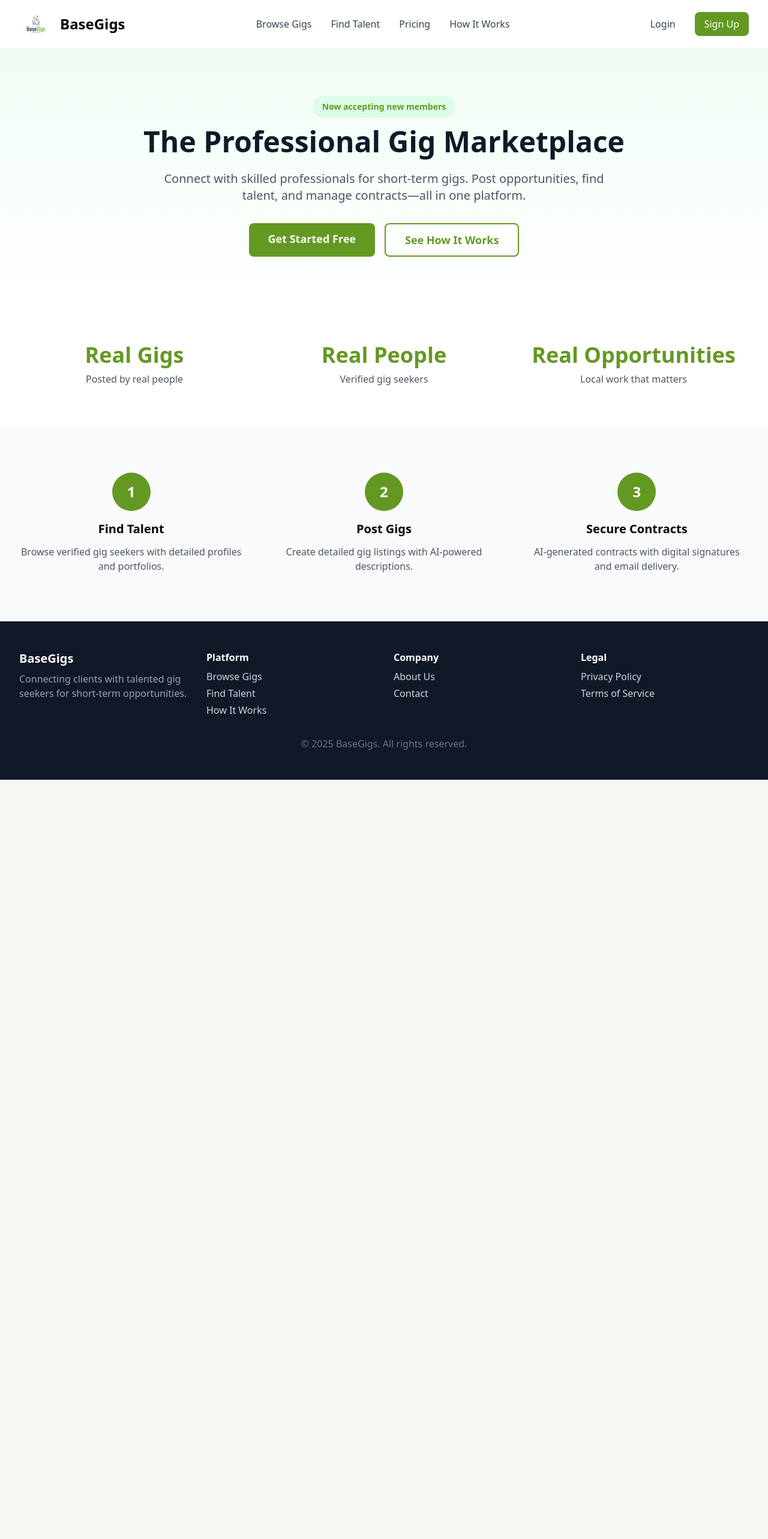
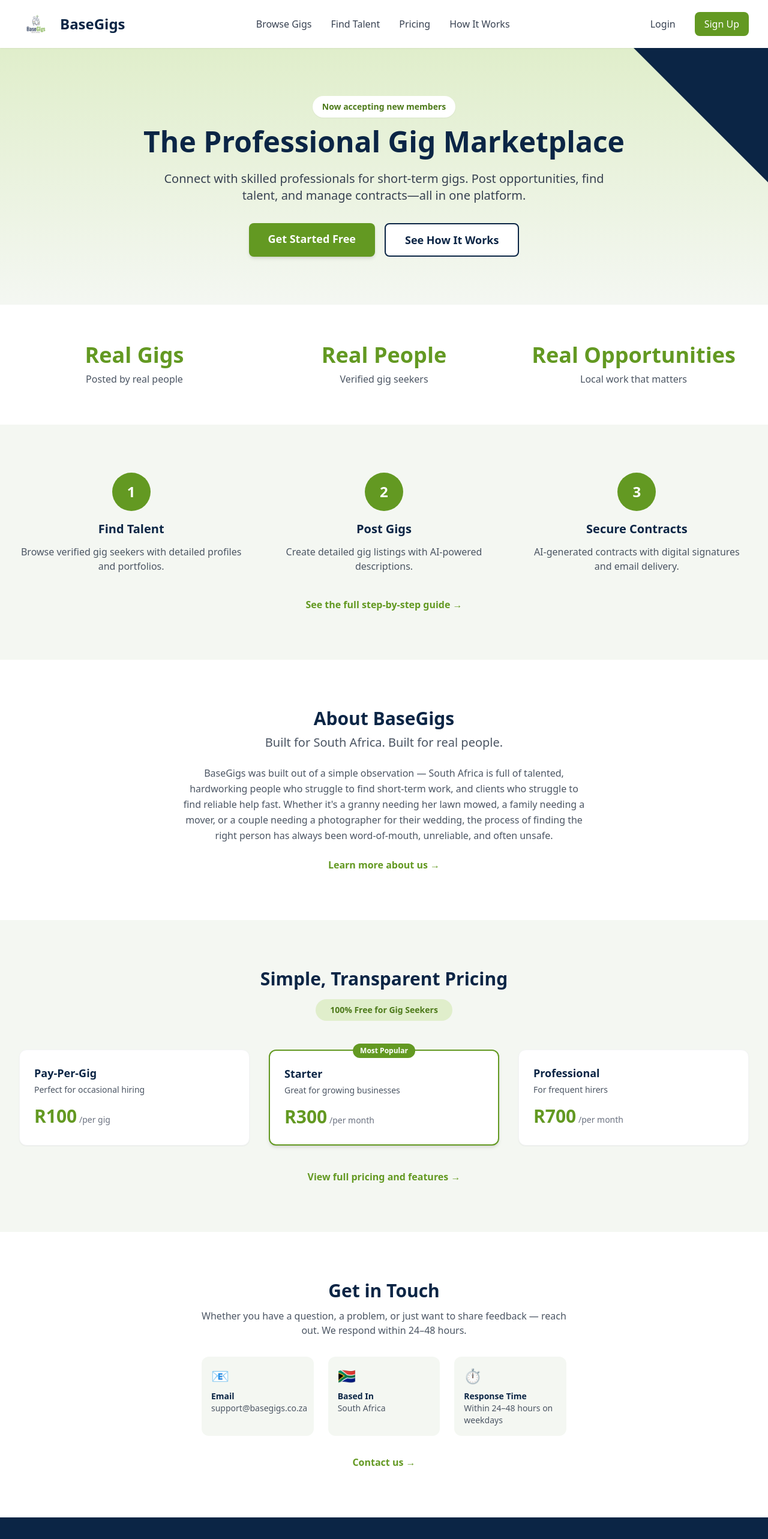
Before and after one commit to Sib222/basegigs, a Next.js app: page / in a window 1280 px wide. Shown: the top 2566 px of the page at 60% size. Before the commit the page ends 1300 px from the top, so only its background shows below. Built offline with nearby package versions, Linux system fonts and the light colour scheme.

Commit message:
Update page.tsx

```diff
--- a/app/page.tsx
+++ b/app/page.tsx
@@ -10,6 +10,24 @@ export default function Home() {
 
   useEffect(() => {
     checkUser()
+  }, [])
+
+  useEffect(() => {
+    const observer = new IntersectionObserver(
+      (entries) => {
+        entries.forEach((entry) => {
+          if (entry.isIntersecting) {
+            entry.target.classList.add('animate-fade-in-up')
+            observer.unobserve(entry.target)
+          }
+        })
+      },
+      { threshold: 0.12 }
+    )
+
+    document.querySelectorAll('.reveal').forEach((el) => observer.observe(el))
+
+    return () => observer.disconnect()
   }, [])
 
   const checkUser = async () => {
@@ -41,48 +59,44 @@ export default function Home() {
   return (
     <div className="min-h-screen">
       {/* Navigation */}
-      <nav className="bg-white shadow-sm">
+      <nav className="bg-white shadow-sm sticky top-0 z-50">
         <div className="max-w-7xl mx-auto px-4 sm:px-6 lg:px-8">
-          {/* BIGGER NAVBAR */}
           <div className="flex justify-between items-center h-16 md:h-20">
-            {/* LOGO */}
             <Link href="/" className="flex items-center">
               <img
                 src="/logo.png"
                 alt="BaseGigs Logo"
                 className="h-10 md:h-14 w-auto"
               />
-              <span className="ml-3 text-xl md:text-2xl font-semibold">
+              <span className="ml-3 text-xl md:text-2xl font-semibold text-secondary">
                 BaseGigs
               </span>
             </Link>
 
-            {/* Nav Links */}
             <div className="hidden md:flex space-x-8">
-              <Link href="/browse-gigs" className="text-gray-700 hover:text-primary">Browse Gigs</Link>
-              <Link href="/find-talent" className="text-gray-700 hover:text-primary">Find Talent</Link>
-              <Link href="/pricing" className="text-gray-700 hover:text-primary">Pricing</Link>
-              <Link href="/how-it-works" className="text-gray-700 hover:text-primary">How It Works</Link>
+              <Link href="/browse-gigs" className="text-gray-700 hover:text-primary transition-colors">Browse Gigs</Link>
+              <Link href="/find-talent" className="text-gray-700 hover:text-primary transition-colors">Find Talent</Link>
+              <Link href="/pricing" className="text-gray-700 hover:text-primary transition-colors">Pricing</Link>
+              <Link href="/how-it-works" className="text-gray-700 hover:text-primary transition-colors">How It Works</Link>
             </div>
 
-            {/* Auth */}
             <div className="flex space-x-4">
               {user ? (
                 <>
-                  <Link href={getDashboardLink()} className="px-4 py-2 text-gray-700 hover:text-primary font-medium">
+                  <Link href={getDashboardLink()} className="px-4 py-2 text-gray-700 hover:text-primary font-medium transition-colors">
                     Dashboard
                   </Link>
                   <button
                     onClick={handleLogout}
-                    className="px-4 py-2 bg-red-500 text-white rounded-lg hover:bg-red-600 font-medium"
+                    className="px-4 py-2 bg-red-500 text-white rounded-lg hover:bg-red-600 font-medium transition-colors"
                   >
                     Logout
                   </button>
                 </>
               ) : (
                 <>
-                  <Link href="/login" className="px-4 py-2 text-gray-700 hover:text-primary">Login</Link>
-                  <Link href="/signup" className="px-4 py-2 bg-primary text-white rounded-lg hover:bg-green-600">
+                  <Link href="/login" className="px-4 py-2 text-gray-700 hover:text-primary transition-colors">Login</Link>
+                  <Link href="/signup" className="px-4 py-2 bg-primary text-white rounded-lg hover:bg-primary-dark transition-colors">
                     Sign Up
                   </Link>
                 </>
@@ -93,28 +107,32 @@ export default function Home() {
       </nav>
 
       {/* Hero Section */}
-      <section className="bg-gradient-to-b from-green-50 to-white py-20">
-        <div className="max-w-7xl mx-auto px-4 sm:px-6 lg:px-8 text-center">
-          <div className="inline-block bg-green-100 text-primary px-4 py-2 rounded-full text-sm font-semibold mb-4">
+      <section className="relative overflow-hidden bg-gradient-to-b from-primary-light to-sage py-20">
+        <div
+          className="hidden md:block absolute -top-20 -right-20 w-96 h-96 bg-secondary"
+          style={{ clipPath: 'polygon(0 0, 100% 0, 100% 100%)' }}
+        ></div>
+        <div className="max-w-7xl mx-auto px-4 sm:px-6 lg:px-8 text-center relative">
+          <div className="inline-block bg-white text-primary-dark px-4 py-2 rounded-full text-sm font-semibold mb-4 shadow-sm">
             Now accepting new members
           </div>
-          <h1 className="text-5xl font-bold text-gray-900 mb-6">
+          <h1 className="text-5xl font-bold text-secondary mb-6">
             The Professional Gig Marketplace
           </h1>
-          <p className="text-xl text-gray-600 mb-8 max-w-3xl mx-auto">
+          <p className="text-xl text-gray-700 mb-8 max-w-3xl mx-auto">
             Connect with skilled professionals for short-term gigs. Post opportunities, find talent, and manage contracts—all in one platform.
           </p>
           <div className="flex justify-center space-x-4">
             {user ? (
-              <Link href={getDashboardLink()} className="px-8 py-3 bg-primary text-white rounded-lg text-lg font-semibold hover:bg-green-600">
+              <Link href={getDashboardLink()} className="px-8 py-3 bg-primary text-white rounded-lg text-lg font-semibold hover:bg-primary-dark transition-colors shadow-md">
                 Go to Dashboard
               </Link>
             ) : (
               <>
-                <Link href="/signup" className="px-8 py-3 bg-primary text-white rounded-lg text-lg font-semibold hover:bg-green-600">
+                <Link href="/signup" className="px-8 py-3 bg-primary text-white rounded-lg text-lg font-semibold hover:bg-primary-dark transition-colors shadow-md">
                   Get Started Free
                 </Link>
-                <Link href="/how-it-works" className="px-8 py-3 bg-white text-primary border-2 border-primary rounded-lg text-lg font-semibold hover:bg-green-50">
+                <Link href="/how-it-works" className="px-8 py-3 bg-white text-secondary border-2 border-secondary rounded-lg text-lg font-semibold hover:bg-secondary hover:text-white transition-colors">
                   See How It Works
                 </Link>
               </>
@@ -124,7 +142,7 @@ export default function Home() {
       </section>
 
       {/* Stats Section */}
-      <section className="py-16 bg-white">
+      <section className="py-16 bg-white reveal opacity-0">
         <div className="max-w-7xl mx-auto px-4 sm:px-6 lg:px-8">
           <div className="grid grid-cols-1 md:grid-cols-3 gap-8 text-center">
             <div>
@@ -144,25 +162,118 @@ export default function Home() {
       </section>
 
       {/* Three-Step Value */}
-      <section className="py-20 bg-gray-50">
+      <section className="py-20 bg-sage reveal opacity-0">
         <div className="max-w-7xl mx-auto px-4 sm:px-6 lg:px-8">
           <div className="grid grid-cols-1 md:grid-cols-3 gap-12">
             <div className="text-center">
               <div className="bg-primary text-white w-16 h-16 rounded-full flex items-center justify-center text-2xl font-bold mx-auto mb-4">1</div>
-              <h3 className="text-xl font-bold mb-3">Find Talent</h3>
+              <h3 className="text-xl font-bold mb-3 text-secondary">Find Talent</h3>
               <p className="text-gray-600">Browse verified gig seekers with detailed profiles and portfolios.</p>
             </div>
             <div className="text-center">
               <div className="bg-primary text-white w-16 h-16 rounded-full flex items-center justify-center text-2xl font-bold mx-auto mb-4">2</div>
-              <h3 className="text-xl font-bold mb-3">Post Gigs</h3>
+              <h3 className="text-xl font-bold mb-3 text-secondary">Post Gigs</h3>
               <p className="text-gray-600">Create detailed gig listings with AI-powered descriptions.</p>
             </div>
             <div className="text-center">
               <div className="bg-primary text-white w-16 h-16 rounded-full flex items-center justify-center text-2xl font-bold mx-auto mb-4">3</div>
-              <h3 className="text-xl font-bold mb-3">Secure Contracts</h3>
+              <h3 className="text-xl font-bold mb-3 text-secondary">Secure Contracts</h3>
               <p className="text-gray-600">AI-generated contracts with digital signatures and email delivery.</p>
             </div>
           </div>
+          <div className="text-center mt-10">
+            <Link href="/how-it-works" className="text-primary font-semibold hover:underline">
+              See the full step-by-step guide →
+            </Link>
+          </div>
+        </div>
+      </section>
+
+      {/* About Preview */}
+      <section className="py-20 bg-white reveal opacity-0">
+        <div className="max-w-4xl mx-auto px-4 sm:px-6 lg:px-8 text-center">
+          <h2 className="text-3xl font-bold text-secondary mb-2">About BaseGigs</h2>
+          <p className="text-xl text-gray-600 mb-6">Built for South Africa. Built for real people.</p>
+          <p className="text-gray-600 leading-relaxed max-w-2xl mx-auto">
+            BaseGigs was built out of a simple observation — South Africa is full of talented, hardworking people who struggle to find short-term work, and clients who struggle to find reliable help fast. Whether it&apos;s a granny needing her lawn mowed, a family needing a mover, or a couple needing a photographer for their wedding, the process of finding the right person has always been word-of-mouth, unreliable, and often unsafe.
+          </p>
+          <Link href="/about" className="inline-block mt-6 text-primary font-semibold hover:underline">
+            Learn more about us →
+          </Link>
+        </div>
+      </section>
+
+      {/* Pricing Preview */}
+      <section className="py-20 bg-sage reveal opacity-0">
+        <div className="max-w-7xl mx-auto px-4 sm:px-6 lg:px-8">
+          <div className="text-center mb-12">
+            <h2 className="text-3xl font-bold text-secondary mb-2">Simple, Transparent Pricing</h2>
+            <div className="inline-flex items-center bg-primary-light rounded-full px-6 py-2 mt-2">
+              <span className="text-primary-dark font-semibold text-sm">100% Free for Gig Seekers</span>
+            </div>
+          </div>
+          <div className="grid grid-cols-1 md:grid-cols-3 gap-8">
+            <div className="bg-white rounded-xl p-6 shadow-sm border border-gray-100">
+              <h3 className="text-lg font-bold text-secondary mb-1">Pay-Per-Gig</h3>
+              <p className="text-gray-600 text-sm mb-4">Perfect for occasional hiring</p>
+              <div className="text-3xl font-bold text-primary mb-1">R100<span className="text-sm text-gray-500 font-normal"> /per gig</span></div>
+            </div>
+            <div className="bg-white rounded-xl p-6 shadow-md border-2 border-primary relative">
+              <span className="absolute -top-3 left-1/2 -translate-x-1/2 bg-primary text-white text-xs font-bold px-3 py-1 rounded-full">Most Popular</span>
+              <h3 className="text-lg font-bold text-secondary mb-1">Starter</h3>
+              <p className="text-gray-600 text-sm mb-4">Great for growing businesses</p>
+              <div className="text-3xl font-bold text-primary mb-1">R300<span className="text-sm text-gray-500 font-normal"> /per month</span></div>
+            </div>
+            <div className="bg-white rounded-xl p-6 shadow-sm border border-gray-100">
+              <h3 className="text-lg font-bold text-secondary mb-1">Professional</h3>
+              <p className="text-gray-600 text-sm mb-4">For frequent hirers</p>
+              <div className="text-3xl font-bold text-primary mb-1">R700<span className="text-sm text-gray-500 font-normal"> /per month</span></div>
+            </div>
+          </div>
+          <div className="text-center mt-10">
+            <Link href="/pricing" className="text-primary font-semibold hover:underline">
+              View full pricing and features →
+            </Link>
+          </div>
+        </div>
+      </section>
+
+      {/* Contact Preview */}
+      <section className="py-20 bg-white reveal opacity-0">
+        <div className="max-w-2xl mx-auto px-4 sm:px-6 lg:px-8 text-center">
+          <h2 className="text-3xl font-bold text-secondary mb-3">Get in Touch</h2>
+          <p className="text-gray-600 mb-8">Whether you have a question, a problem, or just want to share feedback — reach out. We respond within 24–48 hours.</p>
+          <div className="grid grid-cols-1 md:grid-cols-3 gap-6 text-left">
+            <div className="bg-sage rounded-xl p-4">
+              <div className="text-2xl mb-2">📧</div>
+              <h3 className="font-semibold text-secondary text-sm">Email</h3>
+              <p className="text-gray-600 text-sm">support@basegigs.co.za</p>
+            </div>
+            <div className="bg-sage rounded-xl p-4">
+              <div className="text-2xl mb-2">🇿🇦</div>
+              <h3 className="font-semibold text-secondary text-sm">Based In</h3>
+              <p className="text-gray-600 text-sm">South Africa</p>
+            </div>
+            <div className="bg-sage rounded-xl p-4">
+              <div className="text-2xl mb-2">⏱️</div>
+              <h3 className="font-semibold text-secondary text-sm">Response Time</h3>
+              <p className="text-gray-600 text-sm">Within 24–48 hours on weekdays</p>
+            </div>
+          </div>
+          <Link href="/contact" className="inline-block mt-8 text-primary font-semibold hover:underline">
+            Contact us →
+          </Link>
+        </div>
+      </section>
+
+      {/* Final CTA */}
+      <section className="bg-secondary text-white py-20 reveal opacity-0">
+        <div className="max-w-4xl mx-auto px-4 sm:px-6 lg:px-8 text-center">
+          <h2 className="text-3xl font-bold mb-4">Ready to Get Started?</h2>
+          <p className="text-xl mb-8 text-gray-200">Join BaseGigs today — free to sign up, free to browse.</p>
+          <Link href="/signup" className="inline-block px-8 py-3 bg-primary text-white rounded-lg text-lg font-semibold hover:bg-primary-dark transition-colors shadow-md">
+            Create Your Account
+          </Link>
         </div>
       </section>
 
@@ -179,25 +290,25 @@ export default function Home() {
           <div>
             <h4 className="text-white font-semibold mb-2">Platform</h4>
             <ul className="space-y-1">
-              <li><Link href="/browse-gigs">Browse Gigs</Link></li>
-              <li><Link href="/find-talent">Find Talent</Link></li>
-              <li><Link href="/how-it-works">How It Works</Link></li>
+              <li><Link href="/browse-gigs" className="hover:text-primary transition-colors">Browse Gigs</Link></li>
+              <li><Link href="/find-talent" className="hover:text-primary transition-colors">Find Talent</Link></li>
+              <li><Link href="/how-it-works" className="hover:text-primary transition-colors">How It Works</Link></li>
             </ul>
           </div>
 
           <div>
             <h4 className="text-white font-semibold mb-2">Company</h4>
             <ul className="space-y-1">
-              <li><Link href="/about">About Us</Link></li>
-              <li><Link href="/contact">Contact</Link></li>
+              <li><Link href="/about" className="hover:text-primary transition-colors">About Us</Link></li>
+              <li><Link href="/contact" className="hover:text-primary transition-colors">Contact</Link></li>
             </ul>
           </div>
 
           <div>
             <h4 className="text-white font-semibold mb-2">Legal</h4>
             <ul className="space-y-1">
-              <li><Link href="/privacy">Privacy Policy</Link></li>
-              <li><Link href="/terms">Terms of Service</Link></li>
+              <li><Link href="/privacy" className="hover:text-primary transition-colors">Privacy Policy</Link></li>
+              <li><Link href="/terms" className="hover:text-primary transition-colors">Terms of Service</Link></li>
             </ul>
           </div>
         </div>
```
